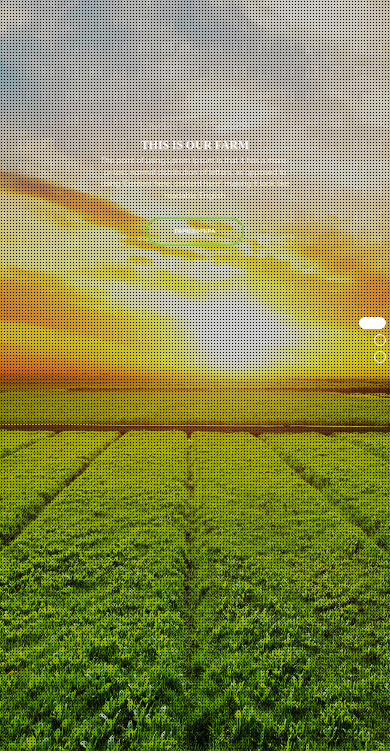
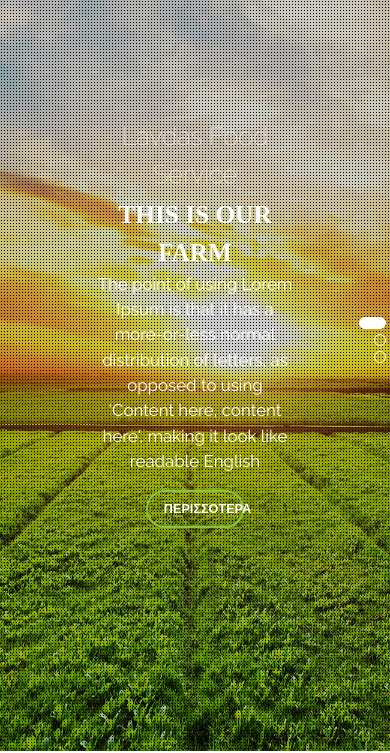
Before and after one commit to nefos/LavdasBeta.github.io, a plain HTML site: page index.html in a window 390 px wide. Shown: the part 93-846 px from the top of the page. Drawn offline with nearby package versions, Linux system fonts and the light colour scheme; some icons are missing; a web font is replaced by a local one.

Commit message:
update responsive

```diff
--- a/css/responsive.css
+++ b/css/responsive.css
@@ -157,7 +157,7 @@
 
     /*First Option*/
 .firstOption .titleCarousel {
-	font-size:3vw;
+	font-size:3vh;
 	text-align:center;
 	color:white;
 	display:block;
@@ -166,7 +166,7 @@
 }
 
 .firstOption .descriptionCarousel {
-	font-size:3vw;
+	font-size:3vh;
 	text-align:center;
 	font-weight:bold;
 	color:white;
@@ -175,14 +175,14 @@
 }
 
 .firstOption .textCarousel {
-	font-size:2vw;
+	font-size:2vh;
 	text-align:center;
 	color:white;
 	display:block;
 }
 
 .firstOption .buttonCarousel {
-	font-size:1.5vw;
+	font-size:1.5vh;
 	text-align:center;
 	color:white;
 	display:block;
```
